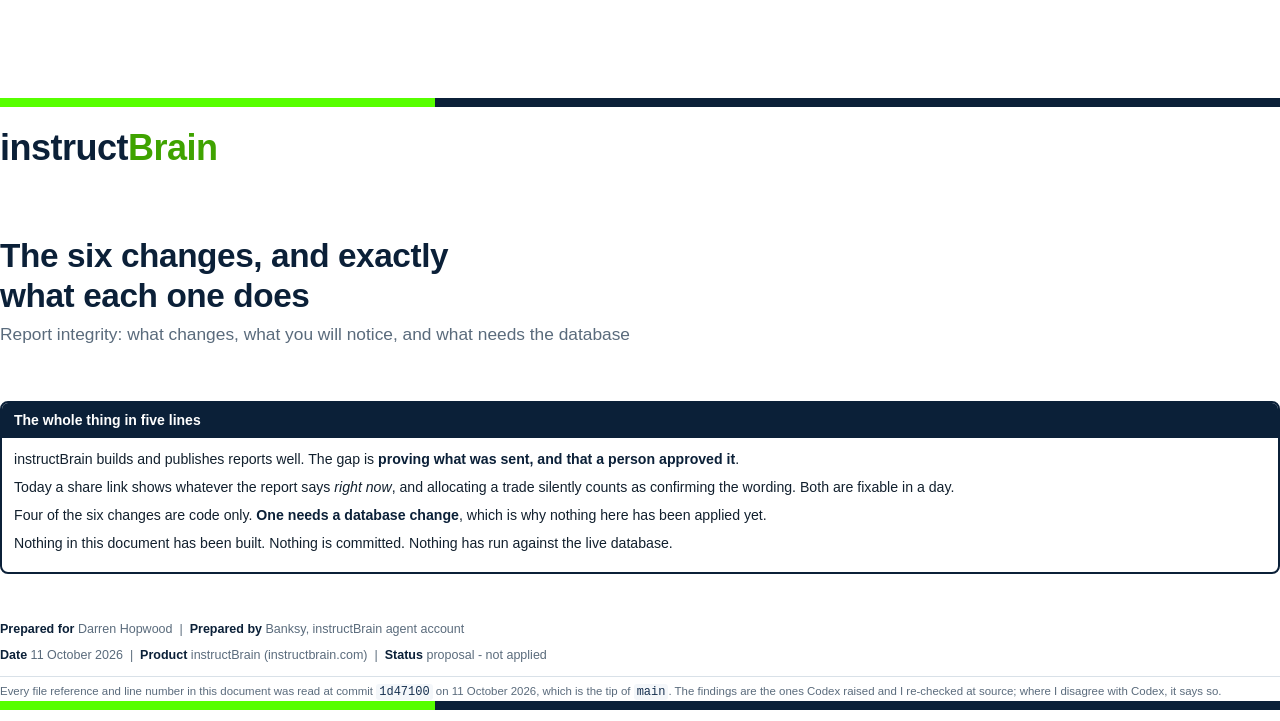
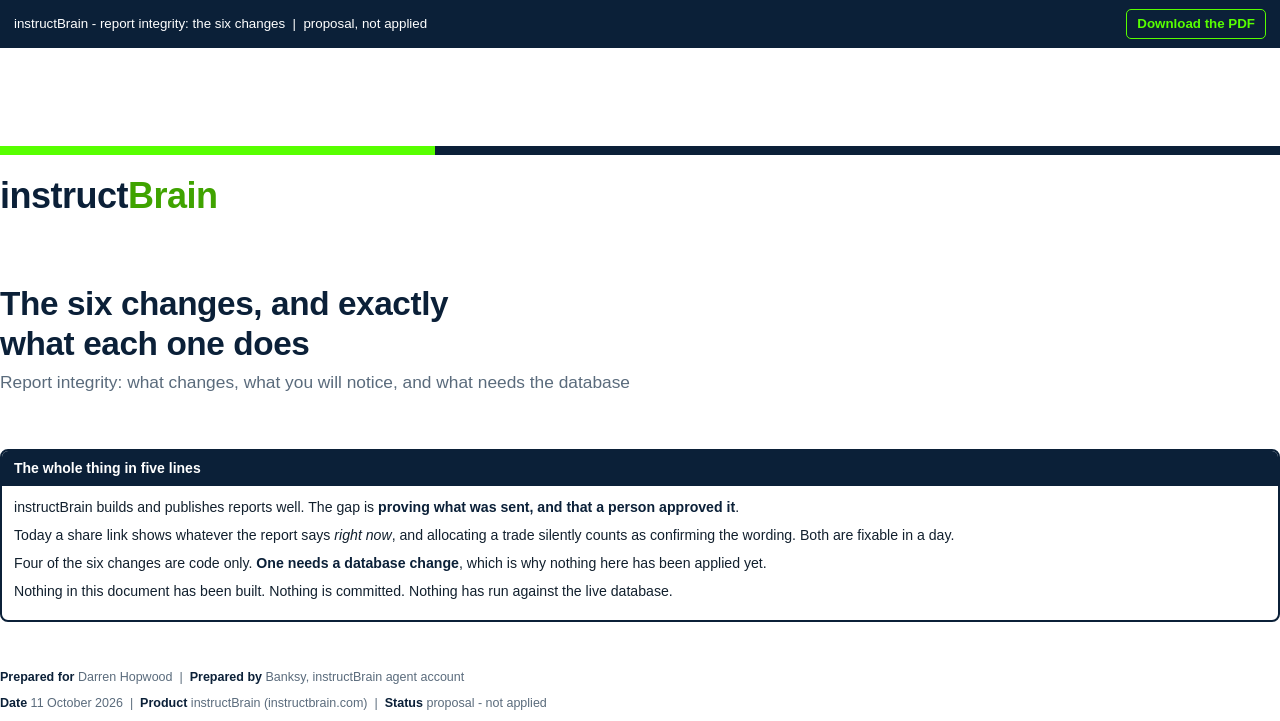
Before and after one commit to darrenhopwood13-maker/instructbrain-p0-changes, a plain HTML site: page index.html in a window 1280 px wide. Shown: the top 721 px of the page. Drawn offline with Linux system fonts and the light colour scheme.

Commit message:
instructBrain report integrity: the six changes (proposal, not applied)

```diff
--- a/index.html
+++ b/index.html
@@ -102,9 +102,19 @@
   h2.section,h3{ break-after:avoid; }
 
   .stamp{ border:2px solid var(--red); color:var(--red); border-radius:6px; padding:8px 11px; font-weight:bold; font-size:10pt; text-align:center; margin:12px 0 0 0; letter-spacing:0.3px; }
+
+  /* screen-only bar with the PDF download; never appears on the printed page */
+  .dl{ position:sticky; top:0; z-index:9; background:var(--navy); color:#fff; padding:9px 14px; font-size:10pt; display:flex; justify-content:space-between; align-items:center; }
+  .dl a{ color:var(--lime); font-weight:bold; text-decoration:none; border:1px solid var(--lime); border-radius:5px; padding:4px 10px; }
+  @media print{ .dl{ display:none !important; } }
 </style>
 </head>
 <body>
+
+<div class="dl">
+  <span>instructBrain - report integrity: the six changes &nbsp;|&nbsp; proposal, not applied</span>
+  <a href="instructbrain-report-integrity-changes.pdf">Download the PDF</a>
+</div>
 
 <!-- ============================= COVER ============================= -->
 <section class="page cover">
```
Also changed, not shown: 1 other file.
